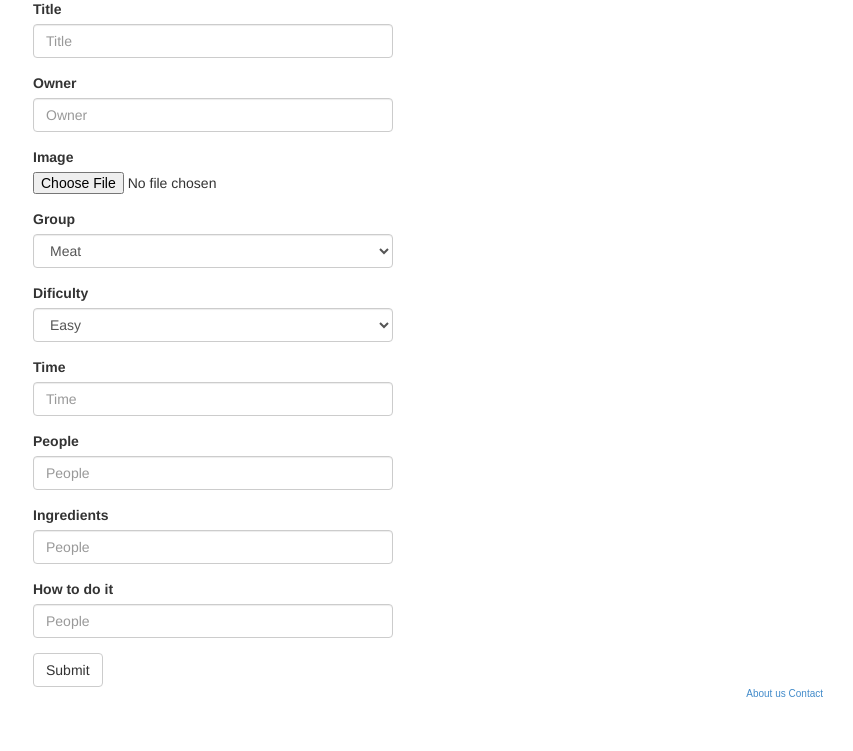
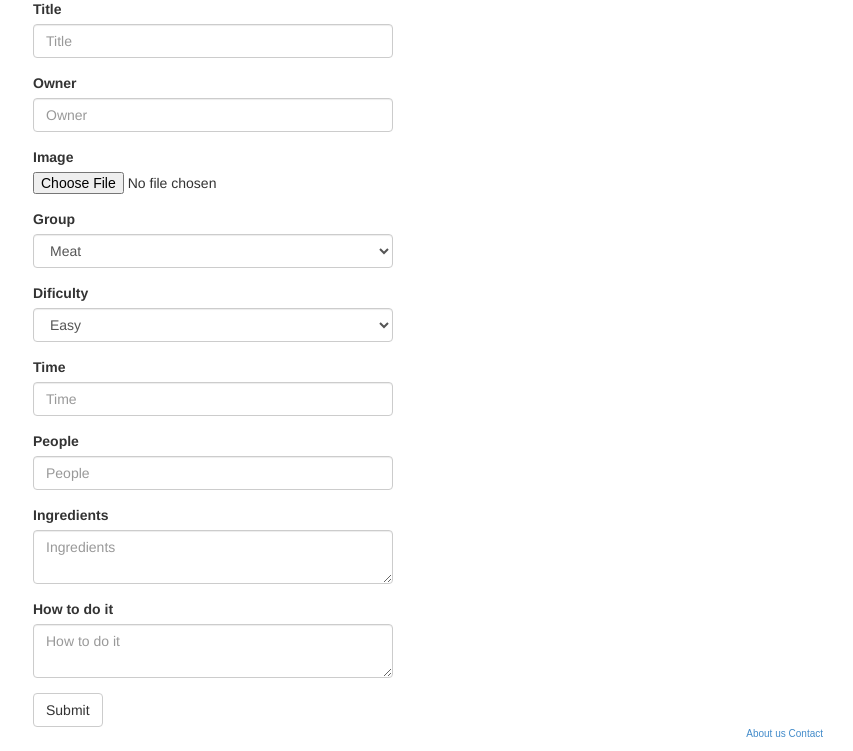
Before and after one commit to ULL-ETSII-GRADO-SYTW-1314/KWYJIBO, a Django app: page /subir_receta/ in a window 1280 px wide. Shown: the part 180-931 px from the top of the page, without its empty margins (427-1280 px from the left). Before the commit the page ends 877 px from the top, so only its background shows below. Run offline with Django 3.2, Linux system fonts and the light colour scheme; parts of the project's set-up code (start-up, migrations or seed data) failed here and were passed over.

Commit message:
Arreglando modelo Receta

```diff
--- a/Recetas/forms.py
+++ b/Recetas/forms.py
@@ -26,6 +26,6 @@ class Form_Receta(forms.Form):
 	dificultad = MultipleChoiceField(required=False, widget=SelectMultiple(), choices=DIFICULTADES, label='Dificultad')
 	tiempo = forms.IntegerField(label='Tiempo')
 	personas = forms.IntegerField(max_value=50, label='Personas')
-	ingredientes = forms.CharField(max_length=50, label='Ingredientes')
-	elaboracion = forms.CharField(max_length=50, label='Elaboracion')
+	ingredientes = forms.CharField(widget=forms.Textarea, max_length=500, label='Ingredientes')
+	elaboracion = forms.CharField(widget=forms.Textarea, max_length=500, label='Elaboracion')
 	hora_subida = models.DateTimeField(blank=True)
--- a/Recetas/models.py
+++ b/Recetas/models.py
@@ -31,8 +31,8 @@ class Receta(models.Model):
 	dificultad = models.CharField(max_length=3, choices=DIFICULTADES)
 	tiempo = models.IntegerField(max_length=500) #en minutos
 	personas = models.IntegerField(max_length=50)
-	ingredientes = models.CharField(max_length=50)
-	elaboracion = models.CharField(max_length=50) #TextField
+	ingredientes = models.TextField(max_length=500)
+	elaboracion = models.TextField(max_length=500) #TextField
 	hora_subida = models.DateTimeField(auto_now_add=True)
 	def __unicode__(self):
 		return self.titulo
--- a/templates/recetas/subir_receta.html
+++ b/templates/recetas/subir_receta.html
@@ -77,11 +77,11 @@
                                 </div>
                                 <div class="form-group">
                                     <label> Ingredients </label>
-                                    <input placeholder="People" class="form-control" id="id_ingredientes" maxlength="50" name="ingredientes" type="text" />
+                                    <textarea placeholder="Ingredients" class="form-control" id="id_ingredientes" maxlength="50" name="ingredientes" type="text-area" ></textarea>
                                 </div>
                                 <div class="form-group">
                                     <label> How to do it </label>
-                                    <input placeholder="People" class="form-control" id="id_elaboracion" maxlength="50" name="elaboracion" type="text" />
+                                    <textarea placeholder="How to do it" class="form-control" id="id_elaboracion" maxlength="50" name="elaboracion" type="text-area" ></textarea>
                                 </div>
                                 <button type="submit" class="btn btn-default">Submit</button>
                             </form>
```
Also changed, not shown: 1 other file.
